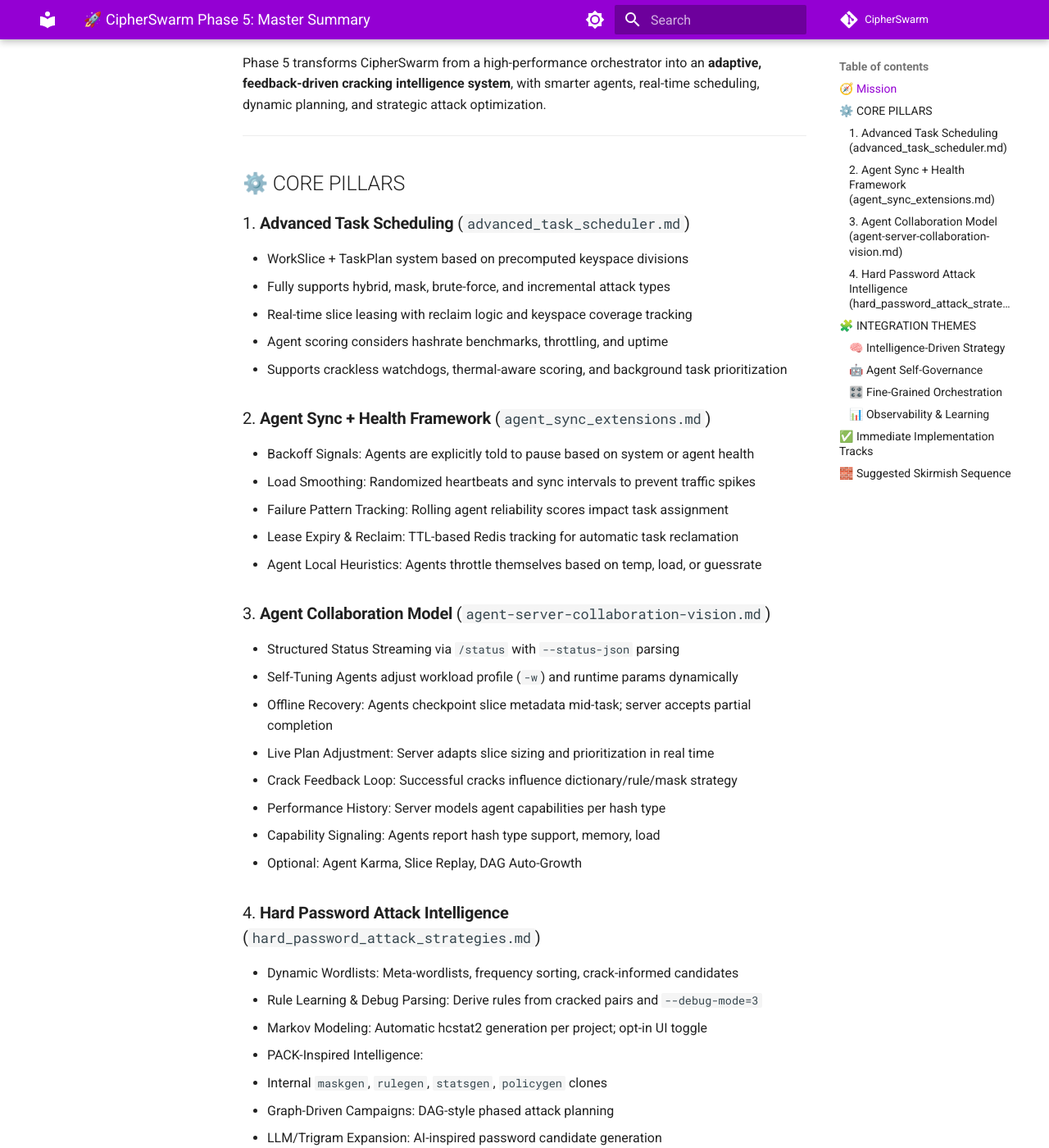
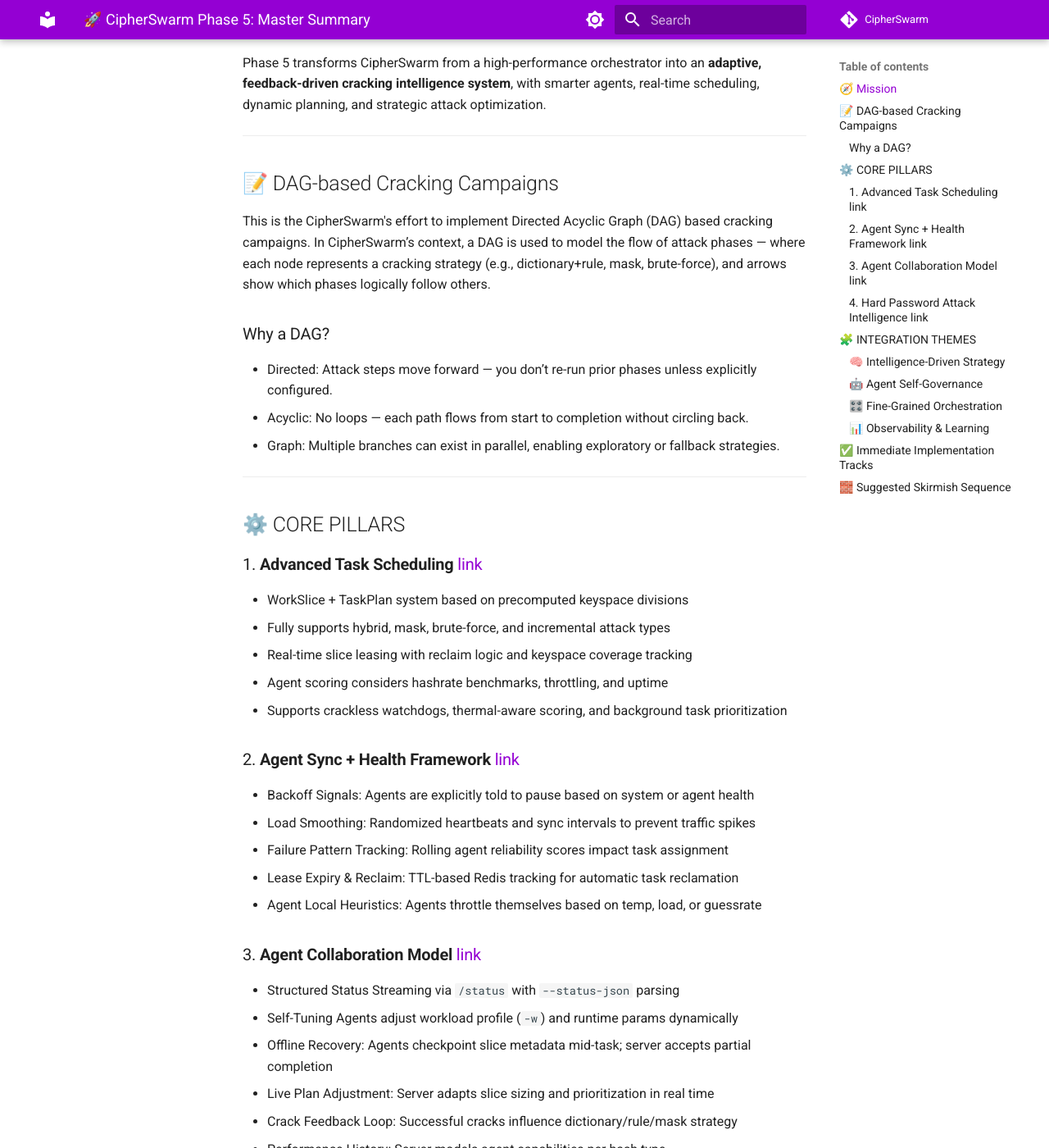
Before and after one commit to unclesp1d3r/CipherSwarm, an MkDocs documentation site: the page built from docs/v2_rewrite_implementation_plan/phase-5-implementation-notes/summary.md, in a window 1280 px wide and 1400 px high, scrolled down 215 px. Shown: the whole window at 82% size. Built offline with MkDocs 1.6.1 and Material for MkDocs 9.7.7, drawn with Linux system fonts in a browser that asks for light colours; comment, search, counter and statistics services are not loaded; some of the changed text lies outside the part shown.

Commit message:
feat(docs): add Markov Model auto-generation plan for Phase 5
- Introduced a new document detailing the auto-generation strategy for `hcstat2` files used in Markov-mode brute-force attacks, including initial seeding, per-project evolution, and background job design.
- Outlined the purpose of `hcstat2` files and their integration into the Brute-Force Attack configuration.
- Updated the summary document to include links to the new Markov auto-generation plan and other Phase 5 implementation notes.

All changes validated with successful test runs, confirming no issues were introduced.

Signed-off-by: UncleSp1d3r <unclespider@protonmail.com>

```diff
--- a/docs/v2_rewrite_implementation_plan/phase-5-implementation-notes/summary.md
+++ b/docs/v2_rewrite_implementation_plan/phase-5-implementation-notes/summary.md
@@ -4,11 +4,24 @@
 
 Phase 5 transforms CipherSwarm from a high-performance orchestrator into an **adaptive, feedback-driven cracking intelligence system**, with smarter agents, real-time scheduling, dynamic planning, and strategic attack optimization.
 
+
+---
+
+## 📝 DAG-based Cracking Campaigns
+
+This is the CipherSwarm's effort to implement Directed Acyclic Graph (DAG) based cracking campaigns. In CipherSwarm’s context, a DAG is used to model the flow of attack phases — where each node represents a cracking strategy (e.g., dictionary+rule, mask, brute-force), and arrows show which phases logically follow others.
+
+### Why a DAG?
+
+-   Directed: Attack steps move forward — you don’t re-run prior phases unless explicitly configured.
+-   Acyclic: No loops — each path flows from start to completion without circling back.
+-   Graph: Multiple branches can exist in parallel, enabling exploratory or fallback strategies.
+
 ---
 
 ## ⚙️ CORE PILLARS
 
-### 1. **Advanced Task Scheduling** (`advanced_task_scheduler.md`)
+### 1. **Advanced Task Scheduling** [link](advanced_task_scheduler.md)
 
 * WorkSlice + TaskPlan system based on precomputed keyspace divisions
 * Fully supports hybrid, mask, brute-force, and incremental attack types
@@ -16,7 +29,7 @@
 * Agent scoring considers hashrate benchmarks, throttling, and uptime
 * Supports crackless watchdogs, thermal-aware scoring, and background task prioritization
 
-### 2. **Agent Sync + Health Framework** (`agent_sync_extensions.md`)
+### 2. **Agent Sync + Health Framework** [link](agent_sync_extensions.md)
 
 * Backoff Signals: Agents are explicitly told to pause based on system or agent health
 * Load Smoothing: Randomized heartbeats and sync intervals to prevent traffic spikes
@@ -24,7 +37,7 @@
 * Lease Expiry & Reclaim: TTL-based Redis tracking for automatic task reclamation
 * Agent Local Heuristics: Agents throttle themselves based on temp, load, or guessrate
 
-### 3. **Agent Collaboration Model** (`agent-server-collaboration-vision.md`)
+### 3. **Agent Collaboration Model** [link](agent-server-collaboration-vision.md)
 
 * Structured Status Streaming via `/status` with `--status-json` parsing
 * Self-Tuning Agents adjust workload profile (`-w`) and runtime params dynamically
@@ -35,17 +48,16 @@
 * Capability Signaling: Agents report hash type support, memory, load
 * Optional: Agent Karma, Slice Replay, DAG Auto-Growth
 
-### 4. **Hard Password Attack Intelligence** (`hard_password_attack_strategies.md`)
+### 4. **Hard Password Attack Intelligence** [link](hard_password_attack_strategies.md)
 
-* Dynamic Wordlists: Meta-wordlists, frequency sorting, crack-informed candidates
-* Rule Learning & Debug Parsing: Derive rules from cracked pairs and `--debug-mode=3`
-* Markov Modeling: Automatic hcstat2 generation per project; opt-in UI toggle
-* PACK-Inspired Intelligence:
-
-  * Internal `maskgen`, `rulegen`, `statsgen`, `policygen` clones
-* Graph-Driven Campaigns: DAG-style phased attack planning
-* LLM/Trigram Expansion: AI-inspired password candidate generation
-* Advanced DAG Logic:
+* **Dynamic Wordlists**: Meta-wordlists, frequency sorting, crack-informed candidates
+* **Rule Learning & Debug Parsing**: Derive rules from cracked pairs and `--debug-mode=3` - [See Learned Rules Parser Plan](learned_rules_parser_plan.md)
+* **Markov Modeling**: Automatic hcstat2 generation per project; opt-in UI toggle - [See Markov Auto-Generation Plan](markov_autogen_plan.md)
+* **PACK-Inspired Intelligence**:
+    * Internal `maskgen`, `rulegen`, `statsgen`, `policygen` clones
+* **Graph-Driven Campaigns**: DAG-style phased attack planning
+* **LLM/Trigram Expansion**: AI-inspired password candidate generation
+* **Advanced DAG Logic**:
 
   * Crack origin attribution
   * Entropy bucketing
```
Also changed, not shown: docs/v2_rewrite_implementation_plan/phase-5-implementation-notes/markov_autogen_plan.md (added, +161 -0 lines).
